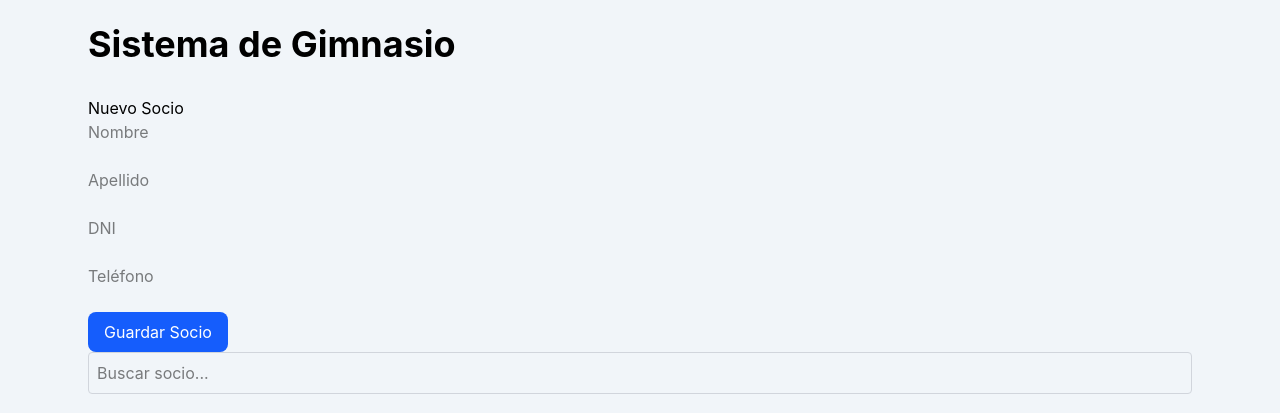
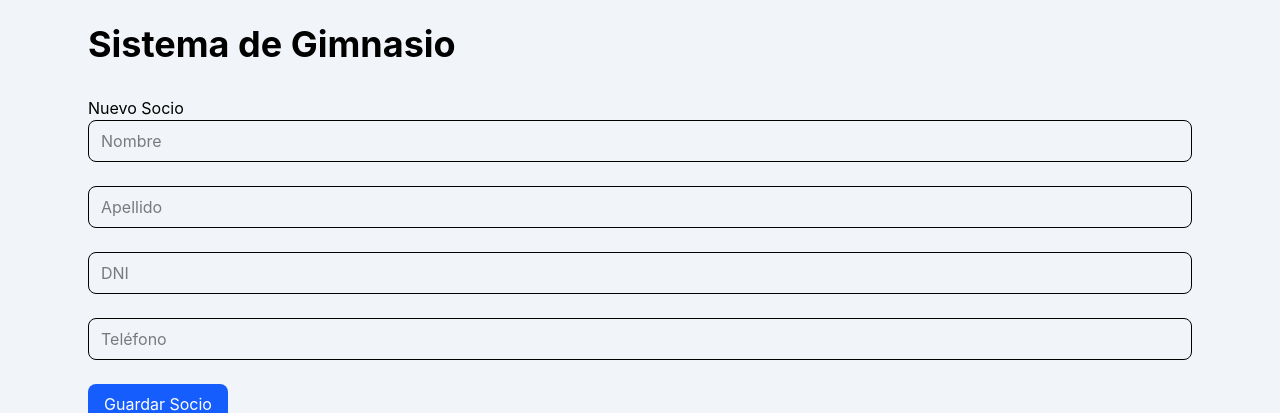
Before and after one commit to ArielGnz/gym-system, a React (Vite) app in the folder client/: page / in a window 1280 px wide. Shown: the top 413 px of the page. Built offline with nearby package versions, Linux system fonts and the light colour scheme; no server answers.

Commit message:
refactor className

```diff
--- a/client/src/components/FormularioSocio.jsx
+++ b/client/src/components/FormularioSocio.jsx
@@ -14,7 +14,7 @@ function FormularioSocio({
       <h2>Nuevo Socio</h2>
 
       <input
-        classname="border rounded-lg px-3 py-2 w-full"
+        className="border rounded-lg px-3 py-2 w-full"
         type="text"
         placeholder="Nombre"
         value={nombre}
@@ -25,7 +25,7 @@ function FormularioSocio({
       <br />
 
       <input
-        classname="border rounded-lg px-3 py-2 w-full"
+        className="border rounded-lg px-3 py-2 w-full"
         type="text"
         placeholder="Apellido"
         value={apellido}
@@ -36,7 +36,7 @@ function FormularioSocio({
       <br />
 
       <input
-        classname="border rounded-lg px-3 py-2 w-full"
+        className="border rounded-lg px-3 py-2 w-full"
         type="text"
         placeholder="DNI"
         value={dni}
@@ -47,7 +47,7 @@ function FormularioSocio({
       <br />
 
       <input
-        classname="border rounded-lg px-3 py-2 w-full"
+        className="border rounded-lg px-3 py-2 w-full"
         type="text"
         placeholder="Teléfono"
         value={telefono}
--- a/client/src/components/SocioCard.jsx
+++ b/client/src/components/SocioCard.jsx
@@ -1,6 +1,6 @@
 function SocioCard({ socio, eliminarSocio, setSocioEditando }) {
     return (
-        <div classname="card">
+        <div className="card">
             <h3>
                 {socio.nombre} {socio.apellido}
             </h3>
--- a/client/src/hooks/useSocios.js
+++ b/client/src/hooks/useSocios.js
@@ -1,8 +1,9 @@
-import { usestate } from "react";
+import { useState } from "react";
 import api from "../services/api";
 
 export function useSocios() {
-    const [socios, setsocios] = usestate([]);
+
+    const [socios, setSocios] = useState([]);
 
     const obtenerSocios = async () => {
         try {
--- a/client/src/pages/Socios.jsx
+++ b/client/src/pages/Socios.jsx
@@ -1,12 +1,12 @@
 import { useEffect, useState } from 'react';
 import api from '../services/api';
+import { useSocios } from "../hooks/useSocios";
 import FormularioSocio from "../components/FormularioSocio";
 import ListaSocios from "../components/ListaSocios";
 import ModalEditarSocio from '../components/ModalEditarSocio';
 
 function Socios() {
 
-    const [socios, setSocios] = useState([]);
     const [busqueda, setBusqueda] = useState("");
     const [socioEditando, setSocioEditando] = useState(null);
 
@@ -19,14 +19,7 @@ function Socios() {
     obtenerSocios();
   }, []);
 
-  const obtenerSocios = async () => {
-    try {
-      const response = await api.get("/socios");
-      setSocios(response.data);
-    } catch (error) {
-      console.error("Error al obtener los socios:", error);
-    }
-  };
+  const { socios, setSocios, obtenerSocios } = useSocios();
 
   const guardarSocio = async () => {
   try {
```
